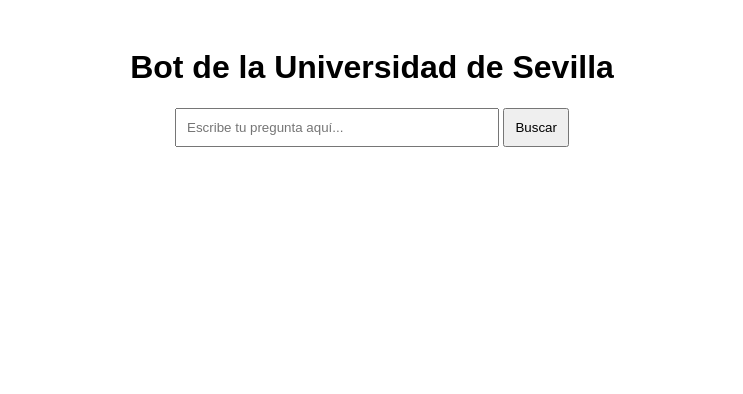
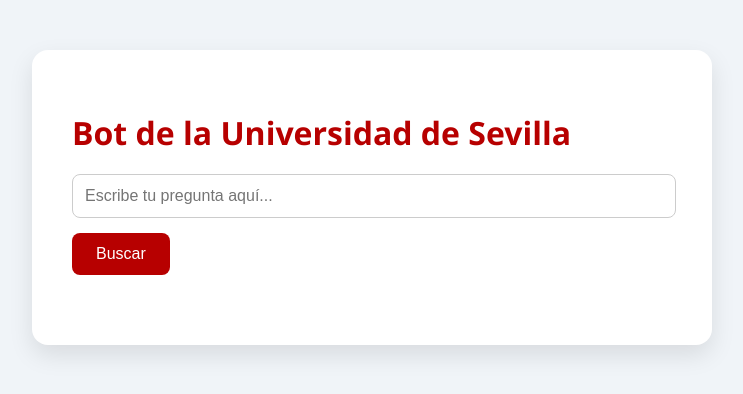
Before and after one commit to davvicval/botInterprete, a plain HTML site: page frontend/index.html in a window 1280 px wide. Shown: the whole page, without its empty margins (268-1011 px from the left). Drawn offline with Linux system fonts and the light colour scheme.

Commit message:
Cambio en el frontend

```diff
--- a/frontend/index.html
+++ b/frontend/index.html
@@ -1,21 +1,102 @@
 <!DOCTYPE html>
 <html lang="es">
 <head>
-    <meta charset="UTF-8">
-    <meta name="viewport" content="width=device-width, initial-scale=1.0">
+  <meta charset="UTF-8" />
+  <meta name="viewport" content="width=device-width, initial-scale=1.0"/>
   <title>Bot de la Universidad de Sevilla</title>
   <style>
-        body { font-family: Arial, sans-serif; text-align: center; padding: 20px; }
-        input { width: 300px; padding: 10px; }
-        button { padding: 10px; cursor: pointer; }
-        #resultado { margin-top: 20px; }
+    body {
+      font-family: 'Segoe UI', Tahoma, Geneva, Verdana, sans-serif;
+      background-color: #f0f4f8;
+      margin: 0;
+      padding: 0;
+      display: flex;
+      justify-content: center;
+      align-items: flex-start;
+      min-height: 100vh;
+    }
+
+    .container {
+      background-color: #fff;
+      margin-top: 50px;
+      padding: 40px;
+      border-radius: 16px;
+      box-shadow: 0 10px 25px rgba(0, 0, 0, 0.1);
+      width: 90%;
+      max-width: 600px;
+    }
+
+    h1 {
+      color: #b70000;
+      margin-bottom: 20px;
+    }
+
+    input[type="text"] {
+      width: calc(100% - 22px);
+      padding: 12px;
+      border-radius: 8px;
+      border: 1px solid #ccc;
+      font-size: 16px;
+      margin-bottom: 15px;
+      transition: border-color 0.3s;
+    }
+
+    input[type="text"]:focus {
+      border-color: #b70000;
+      outline: none;
+    }
+
+    button {
+      background-color: #b70000;
+      color: white;
+      padding: 12px 24px;
+      border: none;
+      border-radius: 8px;
+      font-size: 16px;
+      cursor: pointer;
+      transition: background-color 0.3s;
+    }
+
+    button:hover {
+      background-color: #940000;
+    }
+
+    #resultado {
+      margin-top: 30px;
+      text-align: left;
+    }
+
+    #resultado p {
+      background-color: #f9f9f9;
+      border-left: 4px solid #b70000;
+      padding: 12px;
+      border-radius: 8px;
+      margin-bottom: 12px;
+      animation: fadeIn 0.4s ease-in-out;
+    }
+
+    a {
+      color: #b70000;
+      text-decoration: none;
+    }
+
+    a:hover {
+      text-decoration: underline;
+    }
+
+    @keyframes fadeIn {
+      from { opacity: 0; transform: translateY(10px); }
+      to { opacity: 1; transform: translateY(0); }
+    }
   </style>
 </head>
 <body>
+  <div class="container">
     <h1>Bot de la Universidad de Sevilla</h1>
-    <input type="text" id="consulta" placeholder="Escribe tu pregunta aquí...">
+    <input type="text" id="consulta" placeholder="Escribe tu pregunta aquí..." />
     <button onclick="buscar()">Buscar</button>
     <div id="resultado"></div>
+  </div>
 
   <script>
     async function buscar() {
```
Lines whose indentation alone changed are shown as unchanged.
